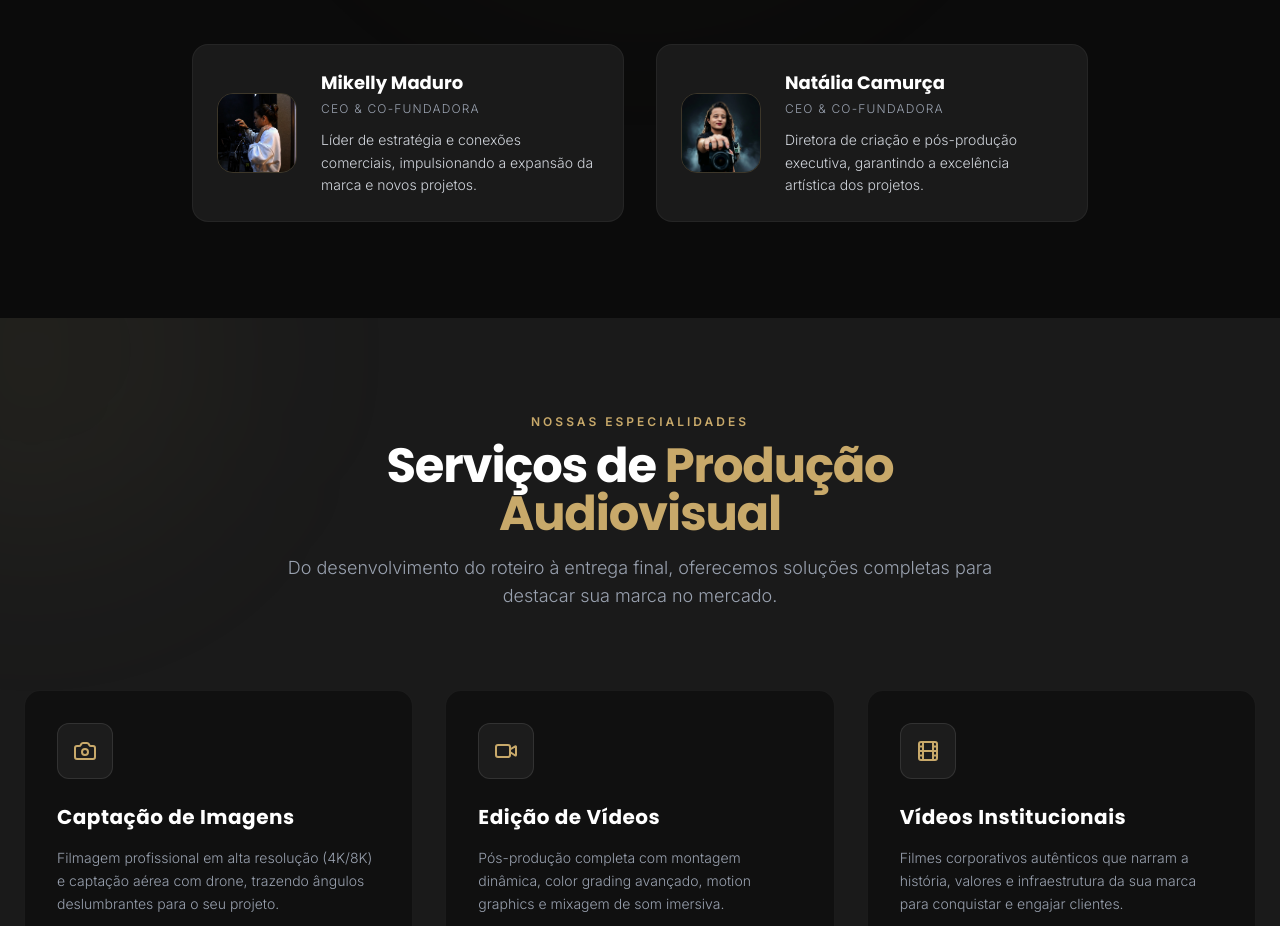
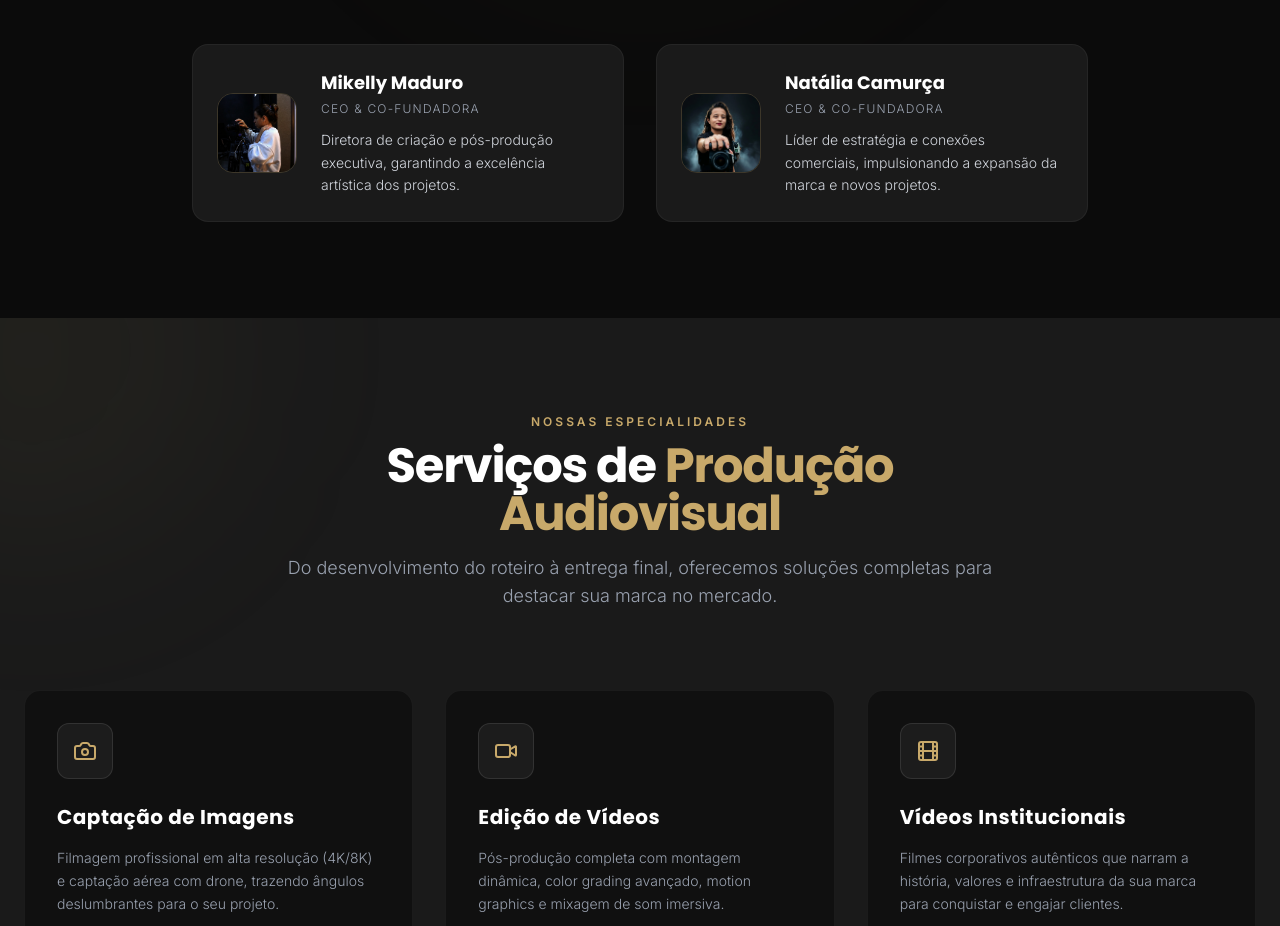
Before and after one commit to moldra-films/moldra-website, a Next.js app: page / in a window 1280 px wide. Shown: the part 1646-2572 px from the top of the page. Built offline with nearby package versions, Linux system fonts and the light colour scheme.

Commit message:
feat: swap descriptions of Mikelly and Natalia

```diff
--- a/src/components/About.tsx
+++ b/src/components/About.tsx
@@ -110,7 +110,7 @@ export default function About() {
                 <h4 className="text-lg font-bold font-display text-white mb-1 group-hover:text-primary transition-colors duration-300">Mikelly Maduro</h4>
                 <p className="text-xs text-gray-400 font-sans font-light uppercase tracking-widest mb-3">CEO & Co-Fundadora</p>
                 <p className="text-sm text-gray-300 font-sans font-light leading-relaxed">
-                  Líder de estratégia e conexões comerciais, impulsionando a expansão da marca e novos projetos.
+                  Diretora de criação e pós-produção executiva, garantindo a excelência artística dos projetos.
                 </p>
               </div>
             </div>
@@ -130,7 +130,7 @@ export default function About() {
                 <h4 className="text-lg font-bold font-display text-white mb-1 group-hover:text-primary transition-colors duration-300">Natália Camurça</h4>
                 <p className="text-xs text-gray-400 font-sans font-light uppercase tracking-widest mb-3">CEO & Co-Fundadora</p>
                 <p className="text-sm text-gray-300 font-sans font-light leading-relaxed">
-                  Diretora de criação e pós-produção executiva, garantindo a excelência artística dos projetos.
+                  Líder de estratégia e conexões comerciais, impulsionando a expansão da marca e novos projetos.
                 </p>
               </div>
             </div>
```
